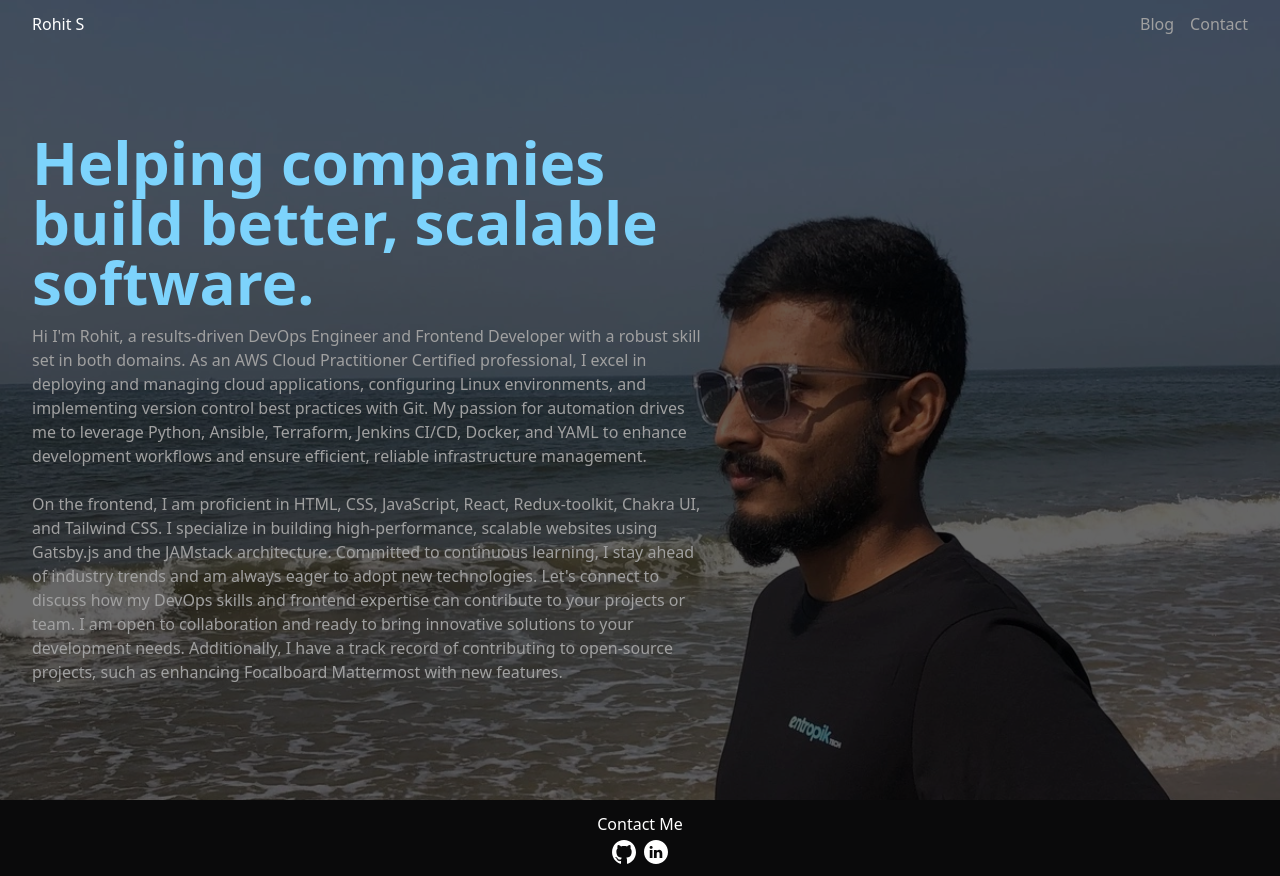
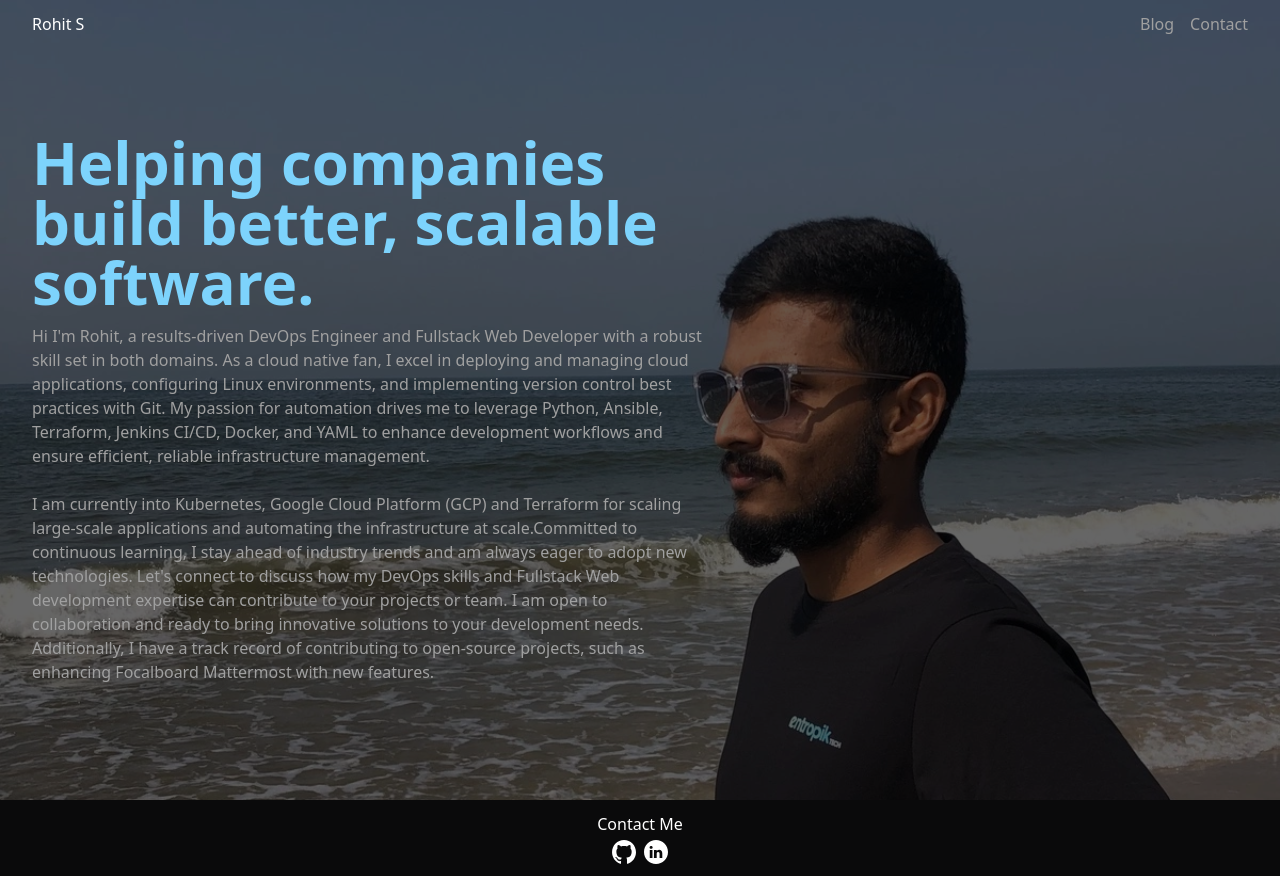
Before and after one commit to rohit1101/react-portfolio, a React (Vite) app: page / in a window 1280 px wide. Built offline with nearby package versions, Linux system fonts and the light colour scheme.

Commit message:
Update App.jsx with new header content

```diff
--- a/src/App.jsx
+++ b/src/App.jsx
@@ -26,9 +26,9 @@ function App() {
             Helping companies build better, scalable software.
           </h1>
           <p className=" text-text-gray py-12">
-Hi I'm Rohit, a results-driven DevOps Engineer and Frontend Developer with a robust skill set in both domains. As an AWS Cloud Practitioner Certified professional, I excel in deploying and managing cloud applications, configuring Linux environments, and implementing version control best practices with Git. My passion for automation drives me to leverage Python, Ansible, Terraform, Jenkins CI/CD, Docker, and YAML to enhance development workflows and ensure efficient, reliable infrastructure management.
+Hi I'm Rohit, a results-driven DevOps Engineer and Fullstack Web Developer with a robust skill set in both domains. As a cloud native fan, I excel in deploying and managing cloud applications, configuring Linux environments, and implementing version control best practices with Git. My passion for automation drives me to leverage Python, Ansible, Terraform, Jenkins CI/CD, Docker, and YAML to enhance development workflows and ensure efficient, reliable infrastructure management.
           </p>
-<p className=" text-text-gray py-12">On the frontend, I am proficient in HTML, CSS, JavaScript, React, Redux-toolkit, Chakra UI, and Tailwind CSS. I specialize in building high-performance, scalable websites using Gatsby.js and the JAMstack architecture. Committed to continuous learning, I stay ahead of industry trends and am always eager to adopt new technologies. Let's connect to discuss how my DevOps skills and frontend expertise can contribute to your projects or team. I am open to collaboration and ready to bring innovative solutions to your development needs. Additionally, I have a track record of contributing to open-source projects, such as enhancing Focalboard Mattermost with new features.</p>
+<p className=" text-text-gray py-12">I am currently into Kubernetes, Google Cloud Platform (GCP) and Terraform for scaling large-scale applications and automating the infrastructure at scale.Committed to continuous learning, I stay ahead of industry trends and am always eager to adopt new technologies. Let's connect to discuss how my DevOps skills and Fullstack Web development expertise can contribute to your projects or team. I am open to collaboration and ready to bring innovative solutions to your development needs. Additionally, I have a track record of contributing to open-source projects, such as enhancing Focalboard Mattermost with new features.</p>
 
         </main>
       </div>
```
